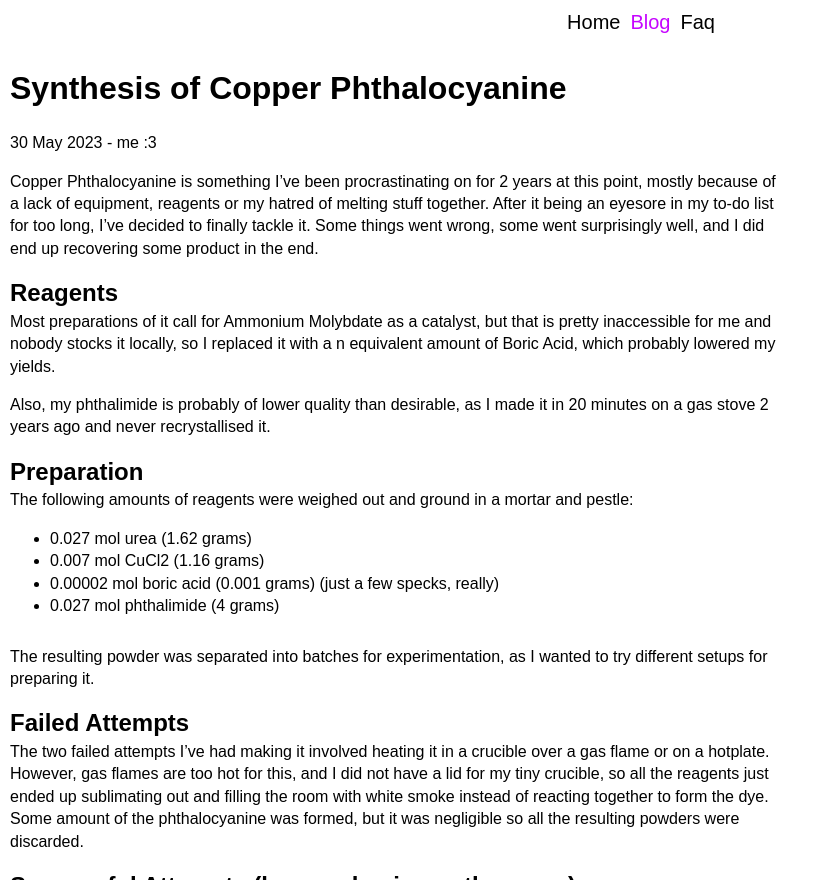
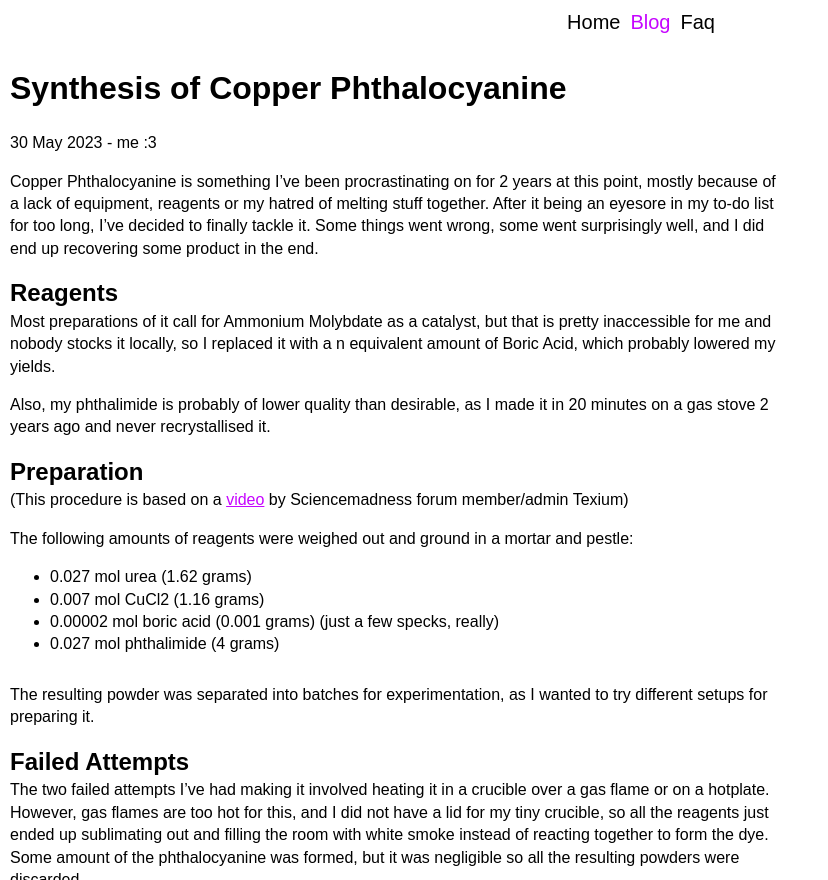
Before and after one commit to isopropyletherperoxide/isopropyletherperoxide.github.io, a Jekyll site: the page built from _posts/2023-05-30-Phthalo_Blue.md, in a window 1280 px wide and 900 px high, cut to the strip 0-880 px from the top of the window. Shown: the whole strip, without its empty margins (0-828 px from the left). Built offline with Jekyll 4.4.1, drawn with Linux system fonts in a browser that asks for light colours.

Commit message:
new blogpost

```diff
--- a/_posts/2023-05-30-Phthalo_Blue.md
+++ b/_posts/2023-05-30-Phthalo_Blue.md
@@ -16,6 +16,8 @@ Most preparations of it call for Ammonium Molybdate as a catalyst, but that is p
 Also, my phthalimide is probably of lower quality than desirable, as I made it in 20 minutes on a gas stove 2 years ago and never recrystallised it.
 
 ## Preparation
+(This procedure is based on a [video](https://www.youtube.com/watch?v=Mnx6PBFBGik) by Sciencemadness forum member/admin Texium)
+
 The following amounts of reagents were weighed out and ground in a mortar and pestle:
 
 - 0.027 mol urea (1.62 grams)
```
Also changed, not shown: 2 other files.
